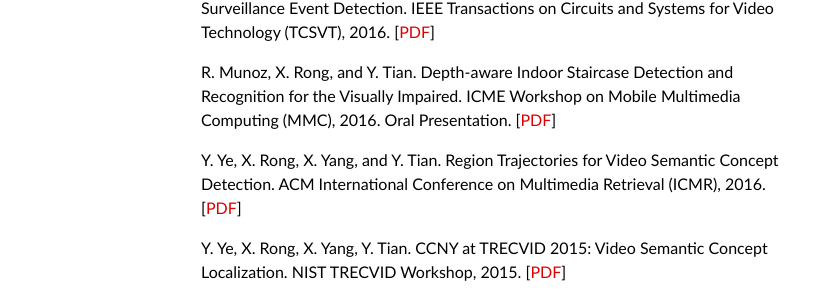
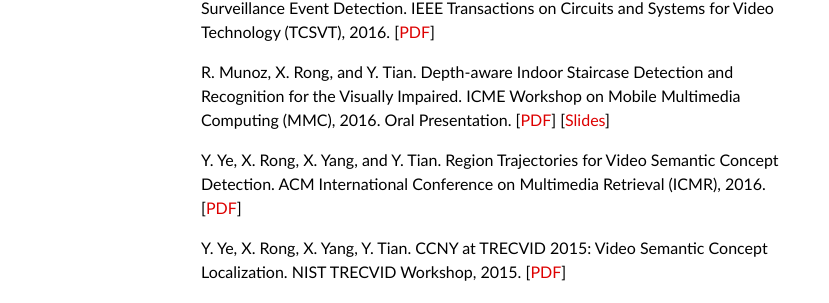
Before and after one commit to ionvision/ionvision.github.io.bk, a Jekyll site: the page built from publications/index.md, in a window 1280 px wide. Shown: the part 289-592 px from the top of the page, without its empty margins (139-968 px from the left). Built offline with Jekyll 4.4.1, drawn with Linux system fonts in a browser that asks for light colours; some web fonts are replaced.

Commit message:
Add slides of the MMC16 paper

```diff
--- a/publications/index.md
+++ b/publications/index.md
@@ -13,7 +13,7 @@ X. Rong, Y. Tian. Adaptive Shrinkage Cascades for Blind Image Deconvolution. IEE
 Y. Xian, X. Rong, X. Yang, and Y. Tian. Evaluation of Low-Level Features for Real-World Surveillance Event Detection. IEEE Transactions on Circuits and Systems for Video Technology (TCSVT), 2016. [[PDF](/publications/pdf/TCSVT16.pdf)]
 
 R. Munoz, X. Rong, and Y. Tian. Depth-aware Indoor Staircase Detection and Recognition for the Visually Impaired. ICME Workshop on Mobile Multimedia Computing (MMC), 2016\. Oral Presentation.
-[[PDF](/publications/pdf/MMC16.pdf)]
+[[PDF](/publications/pdf/MMC16.pdf)] [[Slides](/publications/pdf/MMC16_Poster.pdf)]
 
 Y. Ye, X. Rong, X. Yang, and Y. Tian. Region Trajectories for Video Semantic Concept Detection. ACM International Conference on Multimedia Retrieval (ICMR), 2016.
 [[PDF](/publications/pdf/ICMR16.pdf)]
```
Also changed, not shown: 1 other file.
